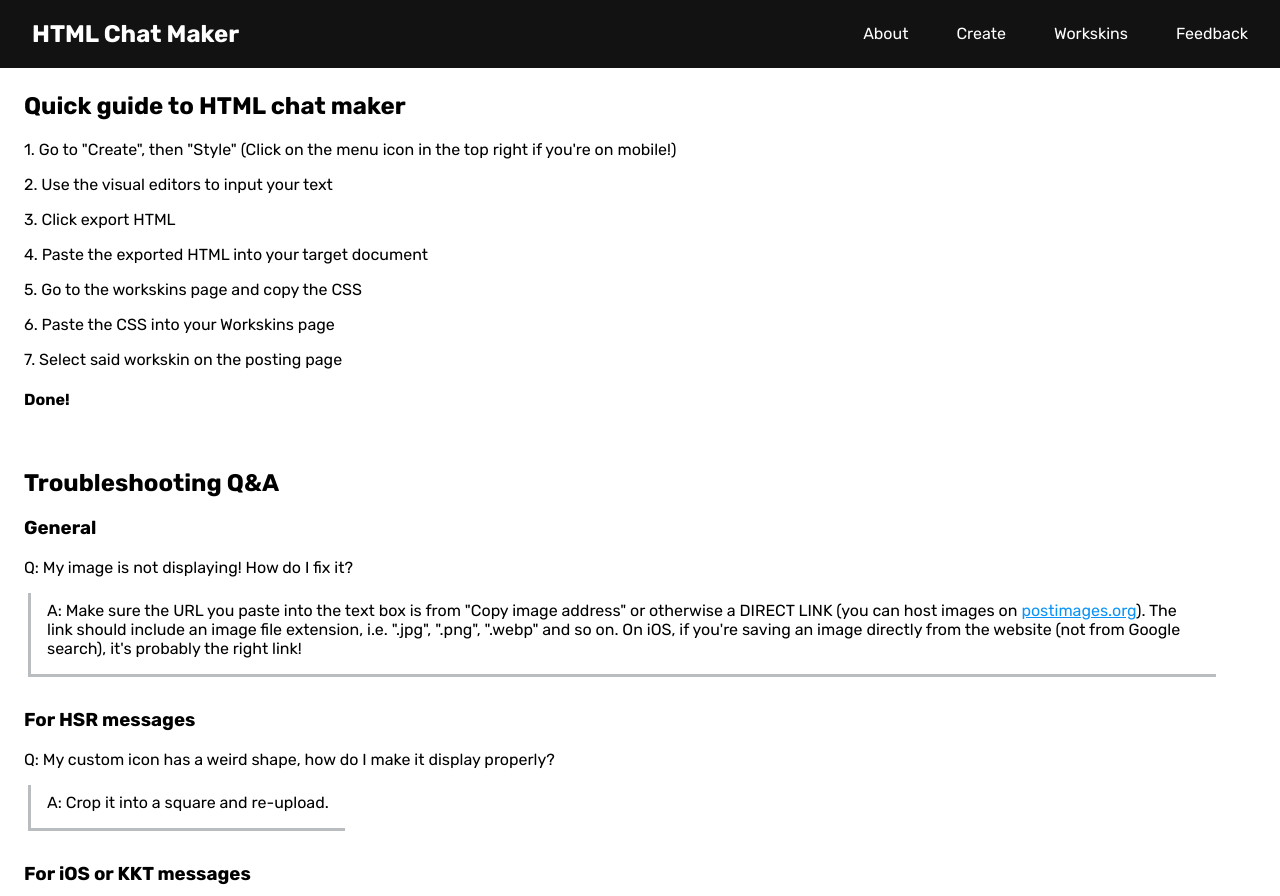
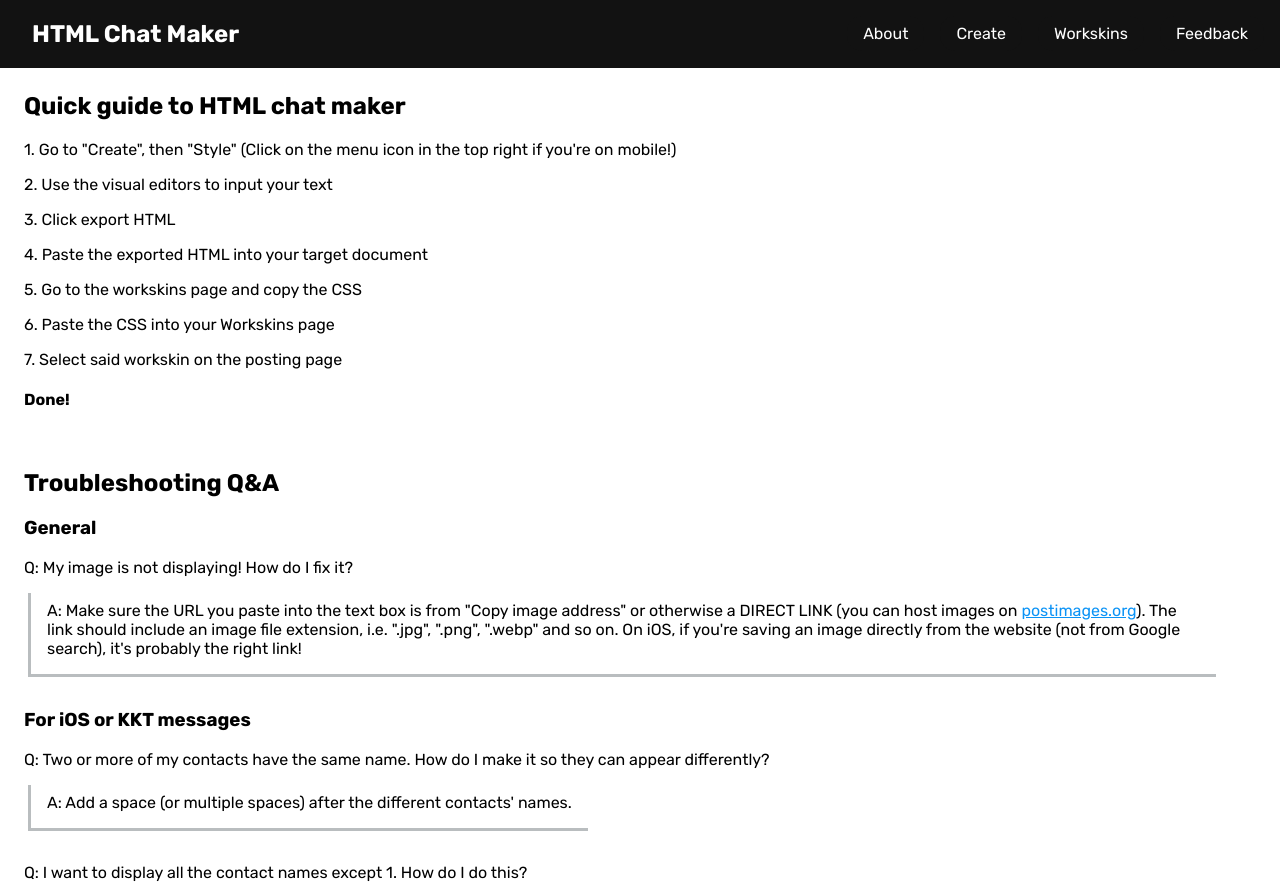
Before and after one commit to qriechan/html-chat-maker, a React (Vite) app: page / in a window 1280 px wide. Shown: the top 896 px of the page. Built offline with nearby package versions, Linux system fonts and the light colour scheme.

Commit message:
edited qna

```diff
--- a/src/components/About.jsx
+++ b/src/components/About.jsx
@@ -17,9 +17,6 @@ function About() {
         <h3>General</h3>
         <p>Q: My image is not displaying! How do I fix it?</p>
         <blockquote>A: Make sure the URL you paste into the text box is from "Copy image address" or otherwise a DIRECT LINK (you can host images on <a href='https://postimages.org'>postimages.org</a>). The link should include an image file extension, i.e. ".jpg", ".png", ".webp" and so on. On iOS, if you're saving an image directly from the website (not from Google search), it's probably the right link!</blockquote>
-        <h3>For HSR messages</h3>
-        <p>Q: My custom icon has a weird shape, how do I make it display properly?</p>
-        <blockquote>A: Crop it into a square and re-upload.</blockquote>
         <h3>For iOS or KKT messages</h3>
         <p>Q: Two or more of my contacts have the same name. How do I make it so they can appear differently?</p>
         <blockquote>A: Add a space (or multiple spaces) after the different contacts' names.</blockquote>
```
